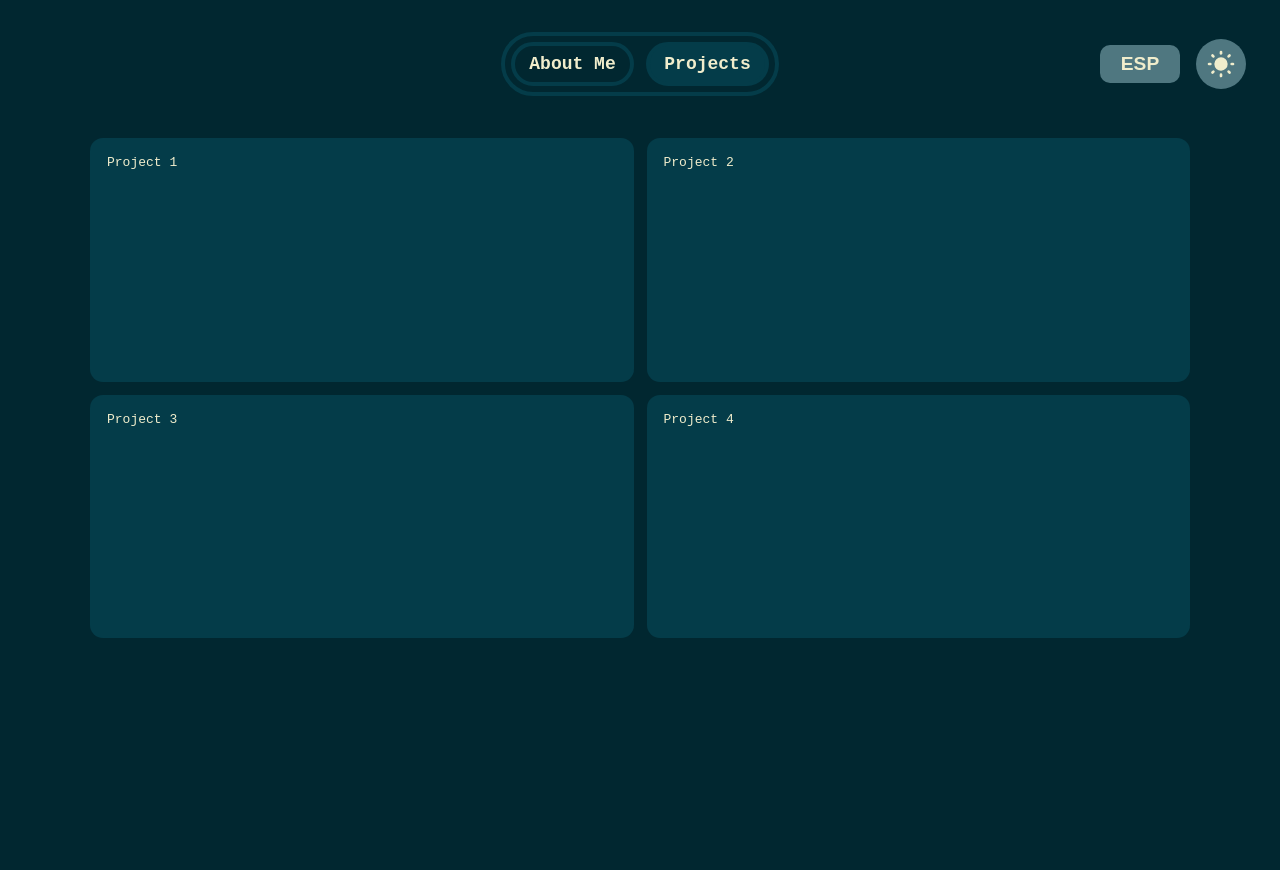
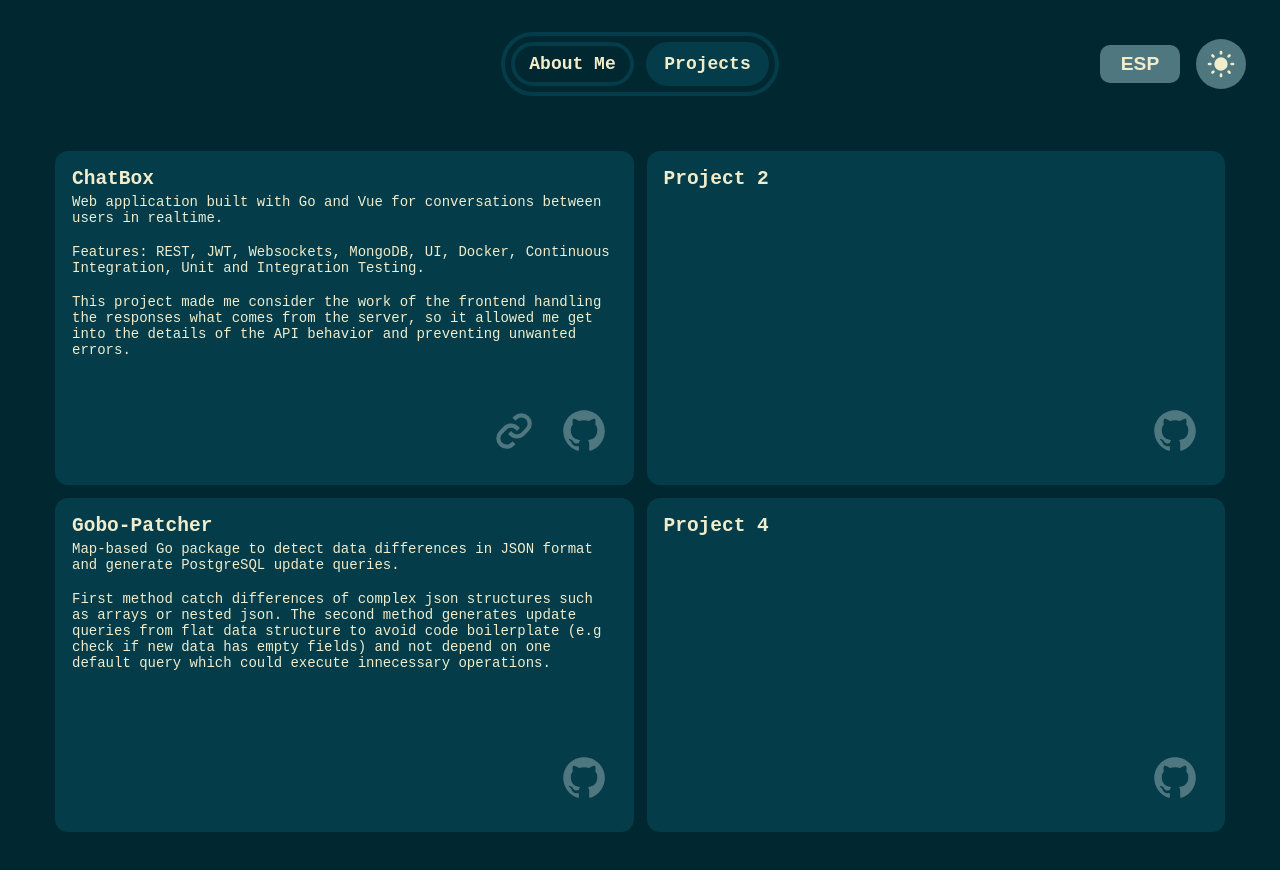
Before and after one commit to gonzabosio/portfolio, a Vue app: page /projects in a window 1280 px wide. Shown: the top 870 px of the page. Before the commit the page ends 800 px from the top, so only its background shows below. Built offline with nearby package versions, Linux system fonts and the light colour scheme.

Commit message:
projects added

```diff
--- a/src/components/CardsAbout.vue
+++ b/src/components/CardsAbout.vue
@@ -5,12 +5,15 @@ import Gmail from './Contact/Gmail.vue';
 import LinkedIn from './Contact/LinkedIn.vue';
 import Resume from './Resume.vue';
 import Education from './Education.vue';
+import Personal from './Personal.vue';
 </script>
 
 <template>
     <div class="container">
         <div class="row-container">
-            <div class="col row-1-col-1"></div>
+            <div class="col row-1-col-1">
+                <Personal />
+            </div>
             <div class="col row-1-col-2">
                 <a class="col-box" href="https://github.com/gonzabosio" target="_blank">
                     <GitHub />
--- a/src/components/CardsProjects.vue
+++ b/src/components/CardsProjects.vue
@@ -1,12 +1,57 @@
+<script setup>
+import { useI18n } from 'vue-i18n';
+const { t } = useI18n()
+
+import Website from './Links/Website.vue'
+import GitHubRepo from './Links/GitHubRepo.vue';
+</script>
+
 <template>
     <div class="container">
         <div class="row-container">
-            <div class="col row-1-col-1">Project 1</div>
-            <div class="col row-1-col-2">Project 2</div>
+            <div class="col row-1-col-1">
+                <h2>ChatBox</h2>
+                <p>{{ t('chatbox.a') }}
+                </p>
+                <p>{{ t('chatbox.b') }}</p>
+                <p>{{ t('chatbox.c') }}</p>
+                <div class="links">
+                    <a href="https://chatbox-front.onrender.com" target="_blank">
+                        <Website />
+                    </a>
+                    <a href="https://github.com/gonzabosio/chatbox" target="_blank">
+                        <GitHubRepo />
+                    </a>
+                </div>
+            </div>
+            <div class="col row-1-col-2">
+                <h2>Project 2</h2>
+                <div class="links">
+                    <a href="" target="_blank">
+                        <GitHubRepo />
+                    </a>
+                </div>
+            </div>
         </div>
         <div class="row-container">
-            <div class="col row-2-col-1">Project 3</div>
-            <div class="col row-2-col-2">Project 4</div>
+            <div class="col row-2-col-1">
+                <h2>Gobo-Patcher</h2>
+                <p>{{ t('patcher.a') }}</p>
+                <p>{{ t('patcher.b') }}</p>
+                <div class="links">
+                    <a href="https://github.com/gonzabosio/gobo-patcher" target="_blank">
+                        <GitHubRepo />
+                    </a>
+                </div>
+            </div>
+            <div class="col row-2-col-2">
+                <h2>Project 4</h2>
+                <div class="links">
+                    <a href="" target="_blank">
+                        <GitHubRepo />
+                    </a>
+                </div>
+            </div>
         </div>
     </div>
 </template>
@@ -14,10 +59,10 @@
 <style scoped>
 .container {
     display: flex;
-    width: 1100px;
-    height: 500px;
+    width: 1200px;
+    height: fit-content;
     border-radius: 1em;
-    padding: 2em;
+    padding: 3em;
     gap: 1em;
     flex-direction: column;
 }
@@ -32,7 +77,10 @@
 
 .col {
     flex: 1;
+    display: flex;
+    flex-direction: column;
     padding: 1em;
+    height: 300px;
     border-radius: 1em;
     background-color: var(--card-color);
     transition: 0.3s;
@@ -43,6 +91,36 @@
     }
 }
 
+h2 {
+    margin: 0;
+}
+
+p {
+    font-size: 14px;
+    margin-top: 4px;
+}
+
+.highlight {
+    font-size: 16px;
+    font-weight: 600;
+}
+
+.links {
+    display: flex;
+    justify-content: end;
+    margin-top: auto;
+
+    a {
+        margin-left: 4px;
+
+        &:hover {
+            background-color: var(--tools-bg-color);
+            border-radius: 1em;
+        }
+    }
+
+}
+
 @media (max-width: 768px) {
     .row-container {
         flex-direction: column;
--- /dev/null
+++ b/src/components/Links/GitHubRepo.vue
@@ -0,0 +1,14 @@
+<template>
+    <svg xmlns="http://www.w3.org/2000/svg" width="50" height="50" viewBox="0 0 24 24"
+        style="fill: rgba(79, 119, 128, 1)">
+        <path fill-rule="evenodd" clip-rule="evenodd"
+            d="M12.026 2c-5.509 0-9.974 4.465-9.974 9.974 0 4.406 2.857 8.145 6.821 9.465.499.09.679-.217.679-.481 0-.237-.008-.865-.011-1.696-2.775.602-3.361-1.338-3.361-1.338-.452-1.152-1.107-1.459-1.107-1.459-.905-.619.069-.605.069-.605 1.002.07 1.527 1.028 1.527 1.028.89 1.524 2.336 1.084 2.902.829.091-.645.351-1.085.635-1.334-2.214-.251-4.542-1.107-4.542-4.93 0-1.087.389-1.979 1.024-2.675-.101-.253-.446-1.268.099-2.64 0 0 .837-.269 2.742 1.021a9.582 9.582 0 0 1 2.496-.336 9.554 9.554 0 0 1 2.496.336c1.906-1.291 2.742-1.021 2.742-1.021.545 1.372.203 2.387.099 2.64.64.696 1.024 1.587 1.024 2.675 0 3.833-2.33 4.675-4.552 4.922.355.308.675.916.675 1.846 0 1.334-.012 2.41-.012 2.737 0 .267.178.577.687.479C19.146 20.115 22 16.379 22 11.974 22 6.465 17.535 2 12.026 2z">
+        </path>
+    </svg>
+</template>
+
+<style scoped>
+svg {
+    margin: 8px;
+}
+</style>
--- /dev/null
+++ b/src/components/Links/Website.vue
@@ -0,0 +1,17 @@
+<template>
+    <svg xmlns="http://www.w3.org/2000/svg" width="50" height="50" viewBox="0 0 24 24"
+        style="fill: rgba(79, 119, 128, 1)">
+        <path
+            d="M8.465 11.293c1.133-1.133 3.109-1.133 4.242 0l.707.707 1.414-1.414-.707-.707c-.943-.944-2.199-1.465-3.535-1.465s-2.592.521-3.535 1.465L4.929 12a5.008 5.008 0 0 0 0 7.071 4.983 4.983 0 0 0 3.535 1.462A4.982 4.982 0 0 0 12 19.071l.707-.707-1.414-1.414-.707.707a3.007 3.007 0 0 1-4.243 0 3.005 3.005 0 0 1 0-4.243l2.122-2.121z">
+        </path>
+        <path
+            d="m12 4.929-.707.707 1.414 1.414.707-.707a3.007 3.007 0 0 1 4.243 0 3.005 3.005 0 0 1 0 4.243l-2.122 2.121c-1.133 1.133-3.109 1.133-4.242 0L10.586 12l-1.414 1.414.707.707c.943.944 2.199 1.465 3.535 1.465s2.592-.521 3.535-1.465L19.071 12a5.008 5.008 0 0 0 0-7.071 5.006 5.006 0 0 0-7.071 0z">
+        </path>
+    </svg>
+</template>
+
+<style scoped>
+svg {
+    margin: 8px;
+}
+</style>
--- /dev/null
+++ b/src/components/Personal.vue
@@ -0,0 +1,27 @@
+<template>
+    <div>
+        <h1>Gonzalo Bosio</h1>
+        <h2>{{ '</>' }} Backend Developer</h2>
+    </div>
+</template>
+
+<style scoped>
+div {
+    display: flex;
+    flex-direction: column;
+    height: 100%;
+}
+
+h1 {
+    font-size: 48px;
+    margin: 0;
+    margin-left: 16px;
+    margin-top: 16px;
+}
+
+h2 {
+    font-size: 32px;
+    margin-left: 16px;
+    margin-top: 16px;
+}
+</style>
--- a/src/dictionary.js
+++ b/src/dictionary.js
@@ -9,7 +9,16 @@ export default {
         download: 'Download',
         education: 'Education',
         graduated: 'Graduated in',
-        degree: 'Programming Technical Degree'
+        degree: 'Programming Technical Degree',
+        chatbox: {
+            a: 'Web application built with Go and Vue for conversations between users in realtime.',
+            b: 'Features: REST, JWT, Websockets, MongoDB, UI, Docker, Continuous Integration, Unit and Integration Testing.',
+            c: 'This project made me consider the work of the frontend handling the responses what comes from the server, so it allowed me get into the details of the API behavior and preventing unwanted errors.'
+        },
+        patcher: {
+            a: 'Map-based Go package to detect data differences in JSON format and generate PostgreSQL update queries.',
+            b: 'First method catch differences of complex json structures such as arrays or nested json. The second method generates update queries from flat data structure to avoid code boilerplate (e.g check if new data has empty fields) and not depend on one default query which could execute innecessary operations.'
+        }
     },
     es: {
         title: 'Mi Portafolio',
@@ -21,6 +30,15 @@ export default {
         download: 'Descargar',
         education: 'Educación',
         graduated: 'Graduado en',
-        degree: 'Tecnicatura Universitaria en Programación'
+        degree: 'Tecnicatura Universitaria en Programación',
+        chatbox: {
+            a: 'Aplicación web construida con Go y Vue para conversaciones entre usuarios en tiempo real.',
+            b: 'Características: REST, JWT, Websockets, MongoDB, UI, Docker, Integración Continua(CI), Test Unitarios y de Integración.',
+            c: 'Este proyecto me hizo considerar el trabajo del frontend al manejar las respuestas que llegan desde el servidor, por lo que me permitió entrar en detalles del comportamiento de la API y prevenir errores no deseados.'
+        },
+        patcher: {
+            a: 'Paquete de Go basado en mapas para detectar diferencias de datos en formato JSON y generar consultas de actualización de PostgreSQL.',
+            b: 'El primer método detecta las diferencias entre estructuras JSON complejas, como matrices o JSON anidados. El segundo método genera consultas de actualización a partir de una estructura de datos plana para evitar el código repetitivo (por ejemplo, comprobar si los datos nuevos tienen campos vacíos) y no depender de una consulta predeterminada que podría ejecutar operaciones innecesarias.'
+        }
     }
 }
```
